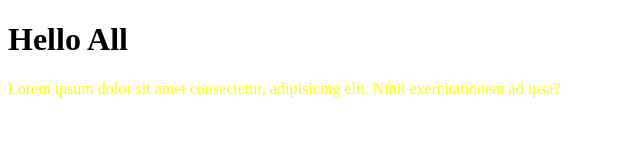
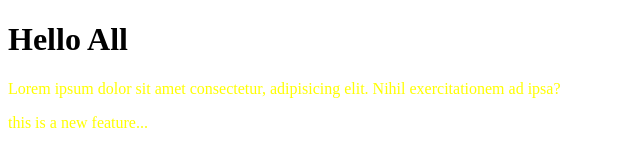
Before and after one commit to Ashim4321/localrepo, a plain HTML site: page index.html in a window 1280 px wide. Shown: the whole page, without its empty margins (0-640 px from the left). Drawn offline with Linux system fonts and the light colour scheme.

Commit message:
Add new feature..

```diff
--- a/index.html
+++ b/index.html
@@ -9,5 +9,6 @@
 <body>
     <h1>Hello All</h1>
     <p>Lorem ipsum dolor sit amet consectetur, adipisicing elit. Nihil exercitationem ad ipsa?</p>
+    <p>this is a new feature...</p>
 </body>
 </html>
```
